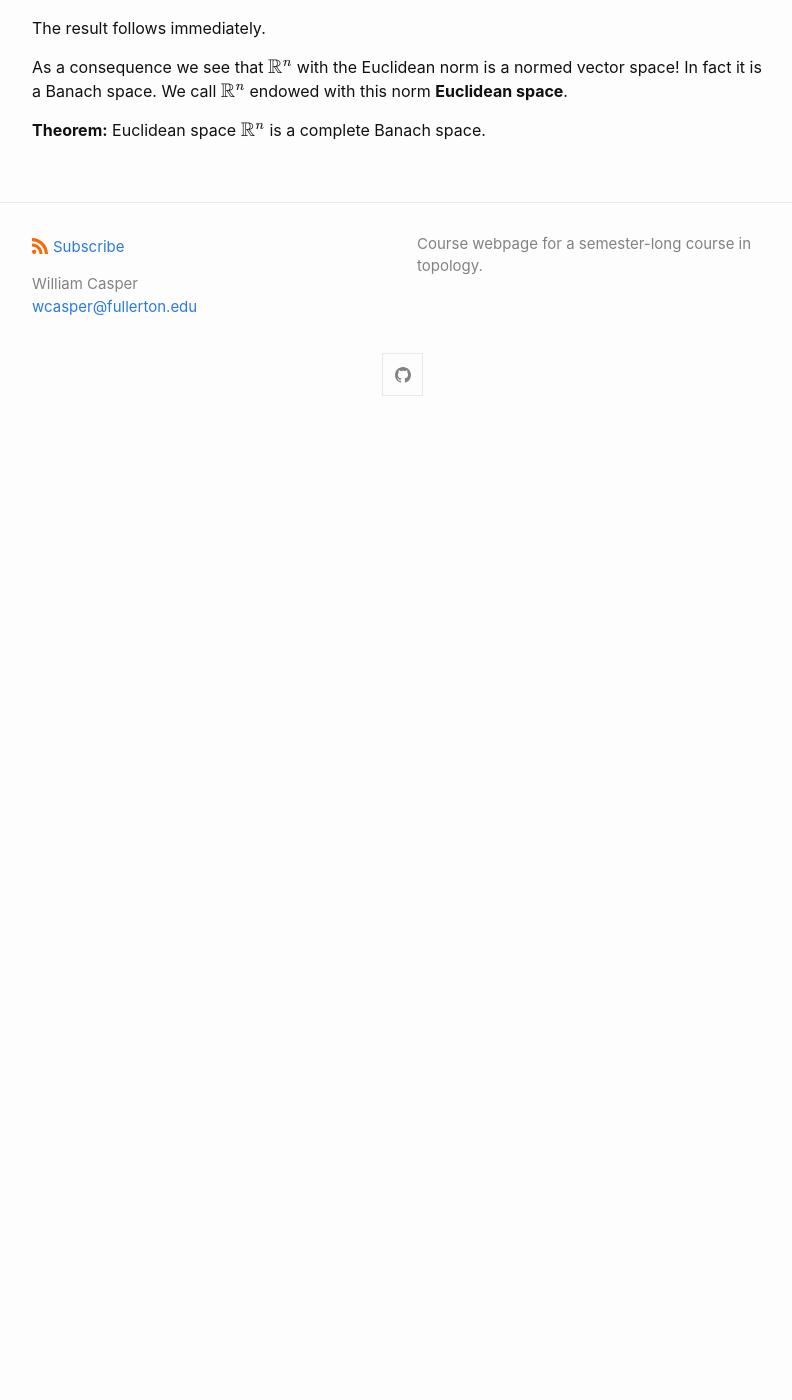
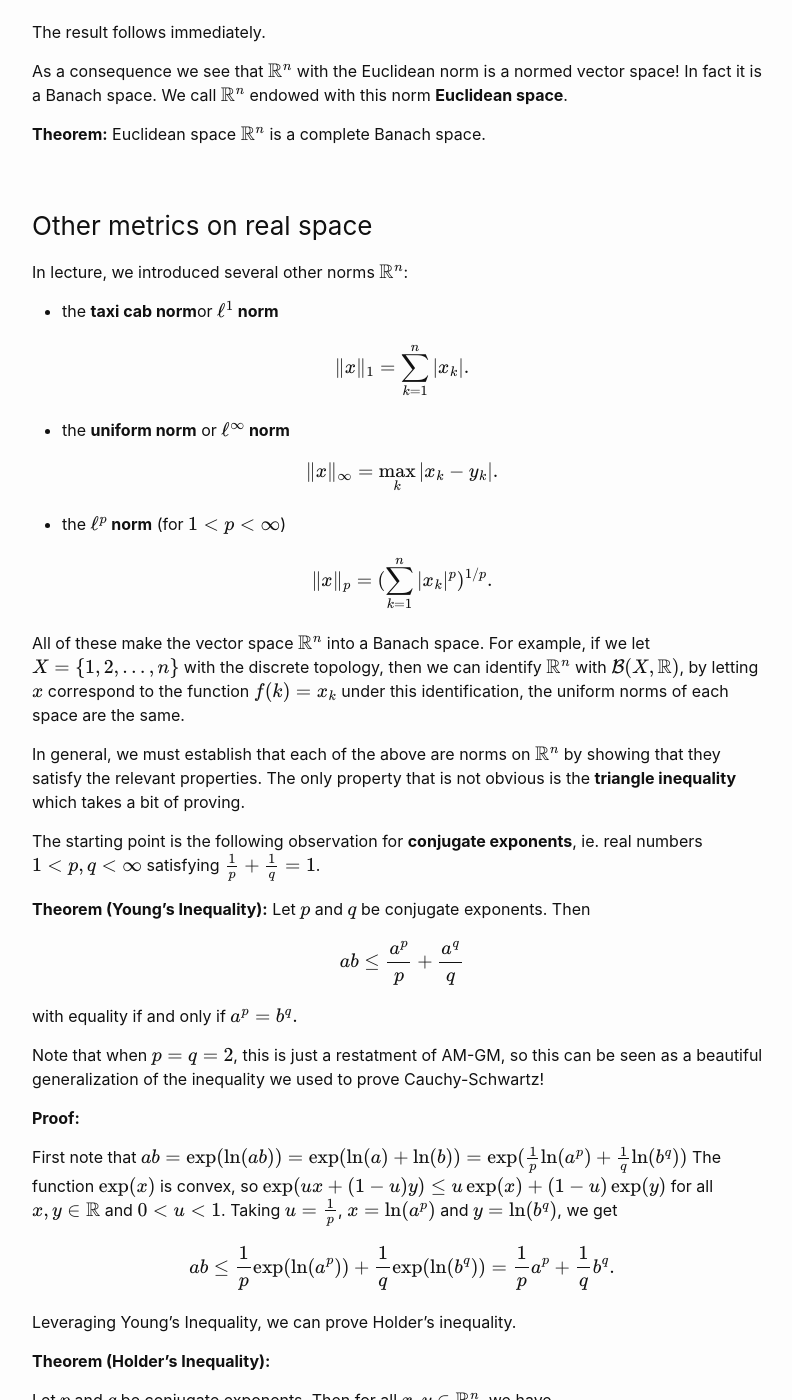
Before and after one commit to wcasper/math414fall2022, a Jekyll site: the page built from _topics/012-euclidean.md, in a window 1280 px wide and 1400 px high, scrolled down 1325 px. Shown: the whole window, without its empty margins (238-1030 px from the left). Built offline with Jekyll 4.4.1, drawn with Linux system fonts in a browser that asks for light colours; before the commit the page ends 1756 px from its top, so only the background shows below that; some of the changed text lies outside the part shown.

Commit message:
added more norms / proofs

```diff
--- a/_topics/012-euclidean.md
+++ b/_topics/012-euclidean.md
@@ -16,7 +16,7 @@ Our first step is to more thoroughly explore the **Euclidean norm**
 
 $$\lVert x \rVert = \sqrt{x_1^2 + x_2^2 + \dots + x_n^2},\quad x = (x_1,x_2,\dots, x_n).$$
 
-**Lemma (Cauchy's Inequality):** If $$x,y\in \mathbb R^n$$ then
+**Lemma (Cauchy-Schwartz Inequality):** If $$x,y\in \mathbb R^n$$ then
 
 $$\sum_{i=1}^n |x_iy_i|\leq \left(\sum_{i=1}^n x_i^2\right)^{1/2}\left(\sum_{i=1}^n y_i^2\right)^{1/2}.$$
 
@@ -51,3 +51,81 @@ The result follows immediately.
 As a consequence we see that $$\mathbb R^n$$ with the Euclidean norm is a normed vector space!  In fact it is a Banach space.  We call $$\mathbb R^n$$ endowed with this norm **Euclidean space**.
 
 **Theorem:** Euclidean space $$\mathbb R^n$$ is a complete Banach space.
+
+
+### Other metrics on real space
+
+In lecture, we introduced several other norms $$\mathbb R^n$$:
+
+* the **taxi cab norm**or **$$\ell^1$$ norm**
+
+$$\lVert x\rVert_1 = \sum_{k=1}^n |x_k|.$$
+
+* the **uniform norm** or **$$\ell^\infty$$ norm**
+
+$$\lVert x\rVert_\infty = \max_k |x_k-y_k|.$$
+
+* the **$$\ell^p$$ norm** (for $$1 < p < \infty$$)
+
+$$\lVert x\rVert_p = (\sum_{k=1}^n |x_k|^p)^{1/p}.$$
+
+All of these make the vector space $$\mathbb R^n$$ into a Banach space.  For example, if we let $$X = \{1,2,\dots, n\}$$ with the discrete topology, then we can identify $$\mathbb R^n$$ with $$\mathcal B(X,\mathbb R)$$, by letting $$x$$ correspond to the function $$f(k) = x_k$$ under this identification, the uniform norms of each space are the same.
+
+In general, we must establish that each of the above are norms on $$\mathbb R^n$$ by showing that they satisfy the relevant properties.  The only property that is not obvious is the **triangle inequality** which takes a bit of proving.
+
+The starting point is the following observation for **conjugate exponents**, ie. real numbers $$1 < p,q < \infty$$ satisfying $$\frac{1}{p} + \frac{1}{q} = 1$$.
+
+**Theorem (Young's Inequality):**  Let $$p$$ and $$q$$ be conjugate exponents.  Then
+
+$$ab\leq \frac{a^p}{p} + \frac{a^q}{q}$$
+
+with equality if and only if $$a^p = b^q.$$
+
+Note that when $$p=q=2$$, this is just a restatment of AM-GM, so this can be seen as a beautiful generalization of the inequality we used to prove Cauchy-Schwartz!
+
+**Proof:**
+
+First note that
+$$ab = \exp(\ln(ab)) = \exp(\ln(a) + \ln(b)) = \exp(\frac{1}{p}\ln(a^p) + \frac{1}{q}\ln(b^q))$$
+The function $$\exp(x)$$ is convex, so $$\exp(ux + (1-u)y)\leq u\exp(x) + (1-u)\exp(y)$$ for all $$x,y\in \mathbb R$$ and $$0 < u < 1$$.
+Taking $$u = \frac{1}{p}$$, $$x = \ln(a^p)$$ and $$y= \ln(b^q)$$, we get
+
+$$ab\leq \frac{1}{p}\exp(\ln(a^p)) + \frac{1}{q}\exp(\ln(b^q)) = \frac{1}{p}a^p + \frac{1}{q}b^q.$$
+
+Leveraging Young's Inequality, we can prove Holder's inequality.
+
+**Theorem (Holder's Inequality):**
+
+Let $$p$$ and $$q$$ be conjugate exponents.  Then for all $$x,y\in \mathbb R^n$$, we have
+
+$$|x\cdot y| \leq \lVert x\rVert_p\lVert x\rVert_q
+
+To prove this, follow the same idea as the proof of Cauchy-Schwartz.
+
+Finally, we can leverage Holder's inequality to prove the triangle inequality for $$\lVert\cdot\rVert_p$$.
+
+**Theorem (Minkowski Inequality):**
+
+Let $$1 < p < \infty$$.  Then for all $$x,y\in \mathbb R^n$$, we have
+
+$$\left(\sum_{i=1}^n (x_i+y_i)^p\right)^{1/p}\leq \left(\sum_{i=1}^n x_i^p\right)^{1/p} + \left(\sum_{i=1}^n y_i^p\right)^{1/p}.$$
+
+**Proof:**
+
+$$\lVert x+y\rVert_p^p = \sum_k |x_k+y_k|^{p-1}|x_k+y_k| \leq \sum_k (|x_k|+|y_k|)|x_k+y_k|^{p-1}.$$
+
+Now applying Holder's inequality, for $q$ the exponential conjugate of $$p$$
+
+$$\lVert x+y\rVert_p^p \leq \left[\left(\sum_k |x_k|^p\right)^{1/p} + \left(\sum_k |y_k|^p\right)^{1/p}\right]\left(\sum_k |x_k+y_k|^{(p-1)q}\right)^{1/q} .$$
+
+Now $$p = pq-q$$ so this says
+
+$$\lVert x + y\rVert_p^p = (\lVert x\rVert_p + \lVert y\rVert_p)\lVert x + y\rVert_p^{p/q}$$
+
+Dividing both sides by $$\lVert x + y\rVert_p^{p/q}$$, we see
+
+$$\lVert x + y\rVert_p^{p-p/q} = (\lVert x\rVert_p + \lVert y\rVert_p)\lVert x + y\rVert_p^{p/q}.$$
+
+Since $$p-p/q=1$$ this completes the proof.
+
+**Theorem:** The linear space $$\mathbb R^n$$ with the norm $$\lVert \cdot\rVert_p$$ is a Banach space for all $$1\leq p\leq \infty$$.
```
